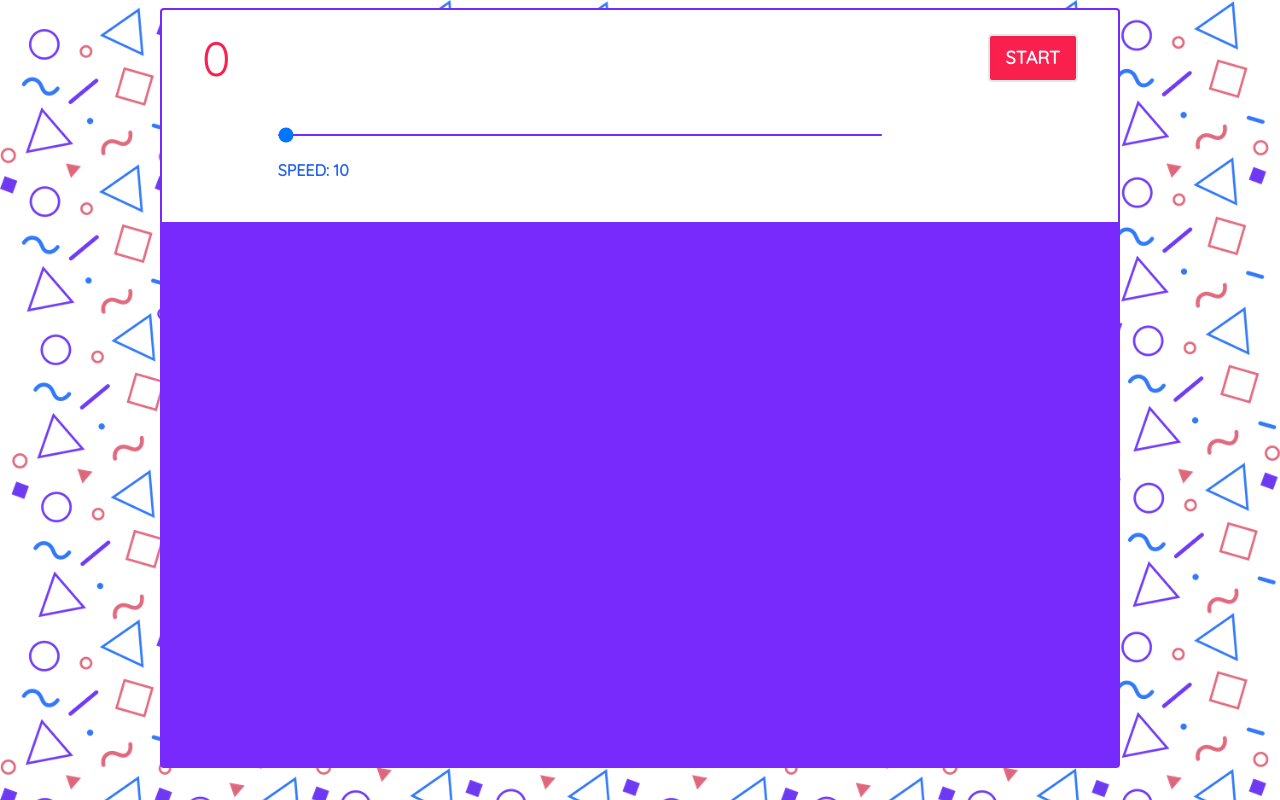
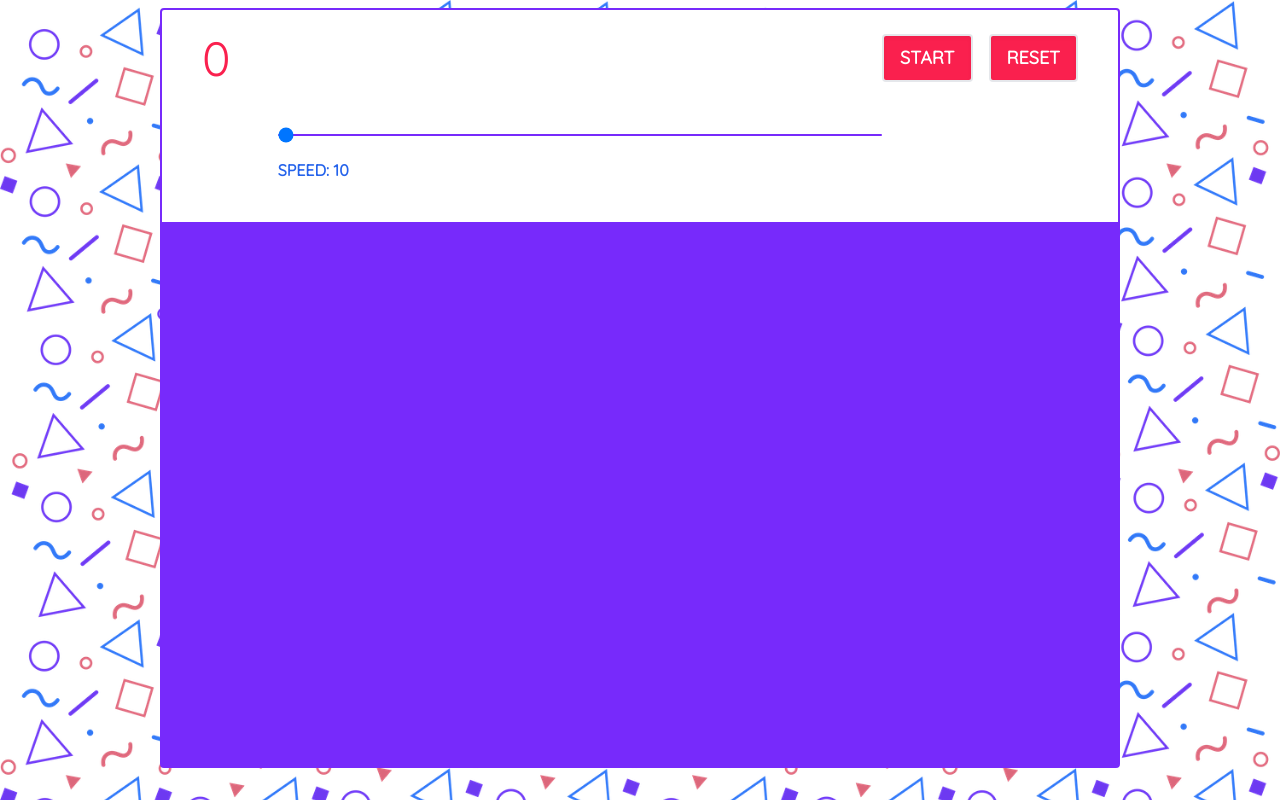
Before and after one commit to rae-shaw/newest_game, a website: page index.html in a window 1280 px wide. Drawn offline with nearby package versions, Linux system fonts and the light colour scheme; files that its build step writes are made by us from their sources.

Commit message:
added reset button

```diff
--- a/index.html
+++ b/index.html
@@ -17,6 +17,7 @@
               <span id="score" aria-live="polite">0</span>
             </h1>
           </div>
+          <div class="flex">
           <div class="mb-1 p-2">
             <button
             id="btn"
@@ -38,6 +39,28 @@
               START
             </button>
           </div>
+          <div class="mb-1 p-2">
+            <button
+            id="reset"
+            type="submit"
+            class="
+            flex
+            text-lg
+            hover:bg-white
+            bg-special-red
+            border-2
+            hover:text-special-purple
+            hover:border-special-purple
+            text-white
+            font-extrabold
+            py-2
+            px-4
+            shadow-inner
+            rounded">
+             RESET
+            </button>
+          </div>
+        </div>
         </span>
       </div>
       <div class="flex w-full p-2 justify-center">
```
